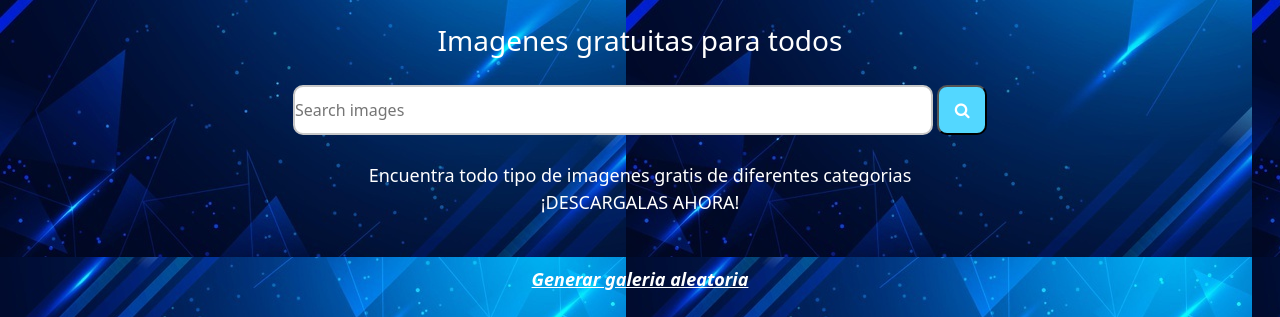
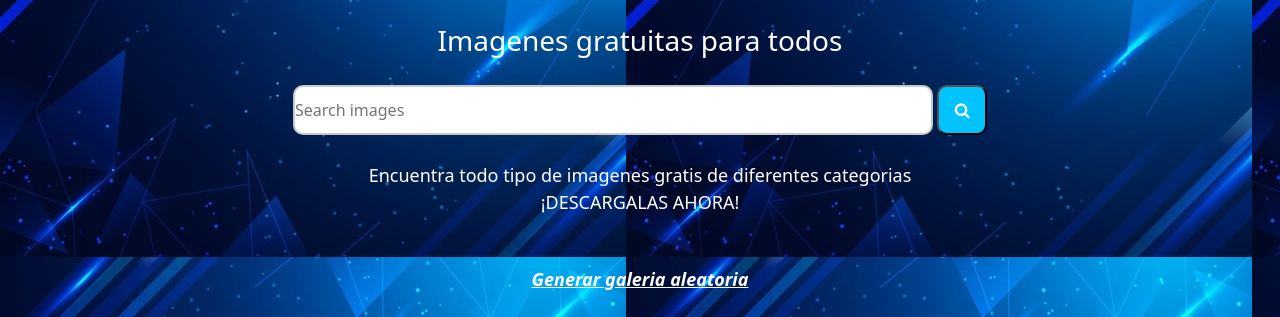
Before and after one commit to SMITH367/GalleryImg, a plain HTML site: page index.html in a window 1280 px wide. Shown: the part 160-477 px from the top of the page. Drawn offline with nearby package versions, Linux system fonts and the light colour scheme.

Commit message:
updated bg

```diff
--- a/Categories/Css/styles.css
+++ b/Categories/Css/styles.css
@@ -132,7 +132,7 @@ h2 {
     height: 50px;
     border-radius: 10px;
     cursor: pointer;
-    background: rgb(83, 215, 255);
+    background: rgb(0, 195, 255);
 }
 
 .space {
--- a/Css/styles.css
+++ b/Css/styles.css
@@ -160,7 +160,7 @@ body {
     height: 50px;
     border-radius: 10px;
     cursor: pointer;
-    background: rgb(83, 215, 255);
+    background: rgb(0, 195, 255);
 }
 
 
```
Also changed, not shown: Sources/bg3.jpg.
